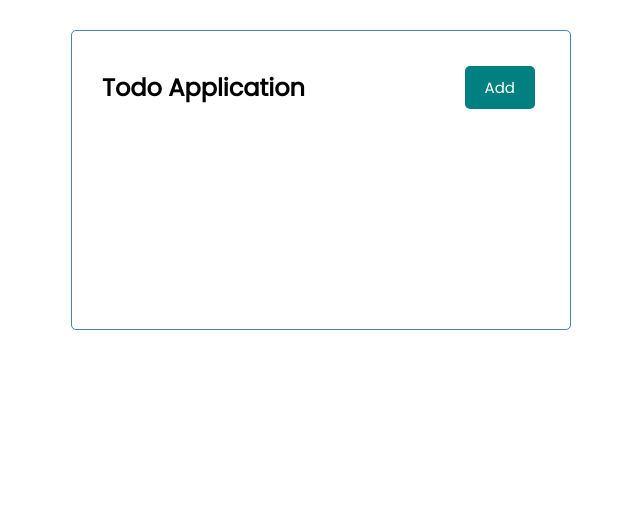
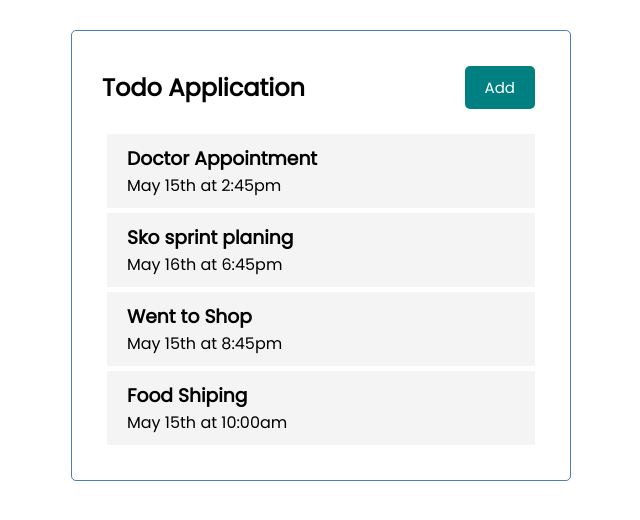
Before and after one commit to aamahi/todo-Angular, an Angular app: page / in a window 1280 px wide. Shown: the top 520 px of the page, without its empty margins (319-959 px from the left). Built offline with nearby package versions, Linux system fonts and the light colour scheme.

Commit message:
Task render in list

```diff
--- a/src/app/app.component.html
+++ b/src/app/app.component.html
@@ -1,3 +1,4 @@
 <div class="container">
   <app-header></app-header>
+  <app-tasks></app-tasks>
 </div>
--- a/src/app/app.module.ts
+++ b/src/app/app.module.ts
@@ -5,12 +5,16 @@
 import { AppComponent } from './app.component';
 import { HeaderComponent } from './components/header/header.component';
 import { ButtonComponent } from './components/button/button.component';
+import { TasksComponent } from './components/tasks/tasks.component';
+import { TaskItemComponent } from './components/task-item/task-item.component';
 
 @NgModule({
   declarations: [
     AppComponent,
     HeaderComponent,
-    ButtonComponent
+    ButtonComponent,
+    TasksComponent,
+    TaskItemComponent
   ],
   imports: [
     BrowserModule,
--- /dev/null
+++ b/src/app/components/task-item/task-item.component.html
@@ -0,0 +1,4 @@
+<div class="task">
+  <h3> {{task.text}} </h3>
+  <p> {{task.day}} </p>
+</div>
--- /dev/null
+++ b/src/app/components/task-item/task-item.component.scss
@@ -0,0 +1,14 @@
+.task{
+  background: #f4f4f4;
+  margin: 5px;
+  padding: 10px 20px;
+  cursor: pointer;
+}
+.task.remainder{
+  border-left: 5px solid green;
+}
+.task h3{
+  display: flex;
+  justify-content: space-between;
+  align-items: center;
+}
--- /dev/null
+++ b/src/app/components/task-item/task-item.component.ts
@@ -0,0 +1,16 @@
+import { Component, OnInit, Input } from '@angular/core';
+import { Task } from "../../Task";
+
+@Component({
+  selector: 'app-task-item',
+  templateUrl: './task-item.component.html',
+  styleUrls: ['./task-item.component.scss']
+})
+export class TaskItemComponent implements OnInit {
+  @Input() task!: Task;
+  constructor() { }
+
+  ngOnInit(): void {
+  }
+
+}
--- /dev/null
+++ b/src/app/components/tasks/tasks.component.html
@@ -0,0 +1 @@
+<app-task-item *ngFor="let task of tasks" [task]="task"></app-task-item>
--- /dev/null
+++ b/src/app/components/tasks/tasks.component.ts
@@ -0,0 +1,17 @@
+import { Component, OnInit } from '@angular/core';
+import { Task } from '../../Task';
+import { TASKS } from '../../mock-task';
+
+@Component({
+  selector: 'app-tasks',
+  templateUrl: './tasks.component.html',
+  styleUrls: ['./tasks.component.scss']
+})
+export class TasksComponent implements OnInit {
+  tasks:Task[] = TASKS;
+  constructor() { }
+
+  ngOnInit(): void {
+  }
+
+}
--- a/src/app/mock-task.ts
+++ b/src/app/mock-task.ts
@@ -1,6 +1,6 @@
 import{Task} from './Task';
 
-export const TASK:Task[]=[
+export const TASKS:Task[]=[
   {
     id:1,
     text:'Doctor Appointment',
```
Also changed, not shown: src/app/components/tasks/tasks.component.scss (added), 2 other files (tests, documents, lock files or other folders).
